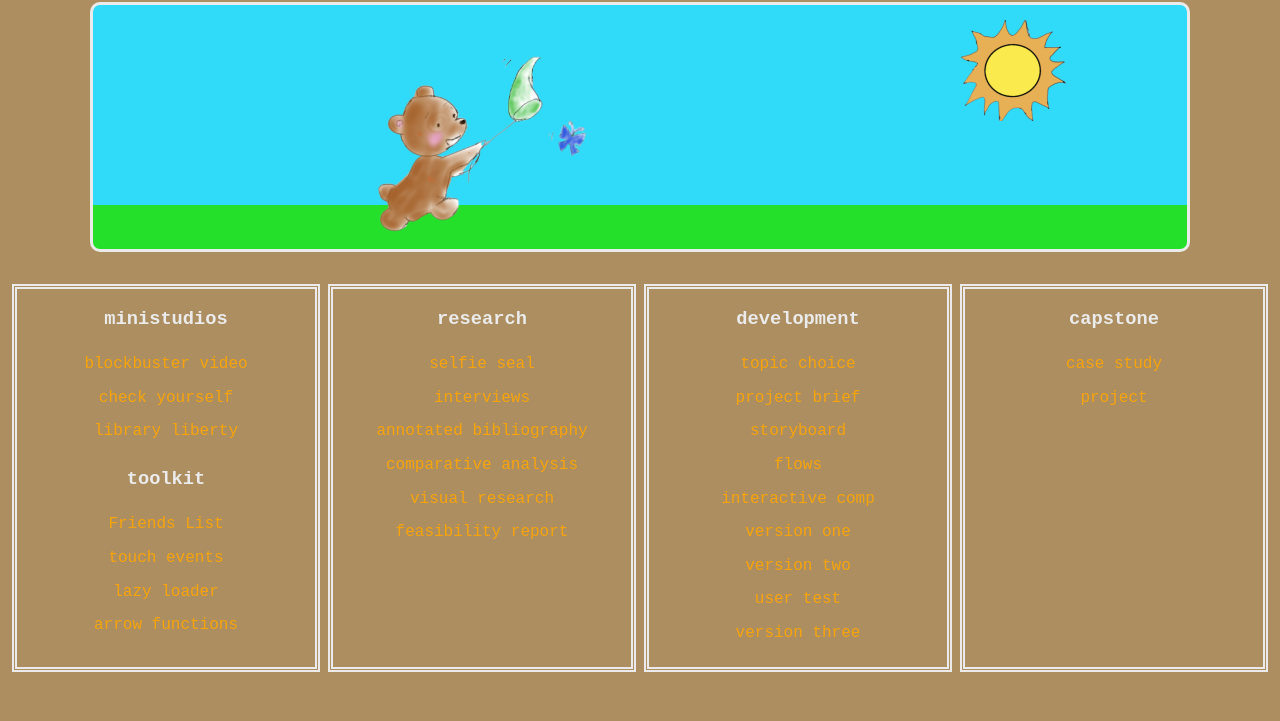
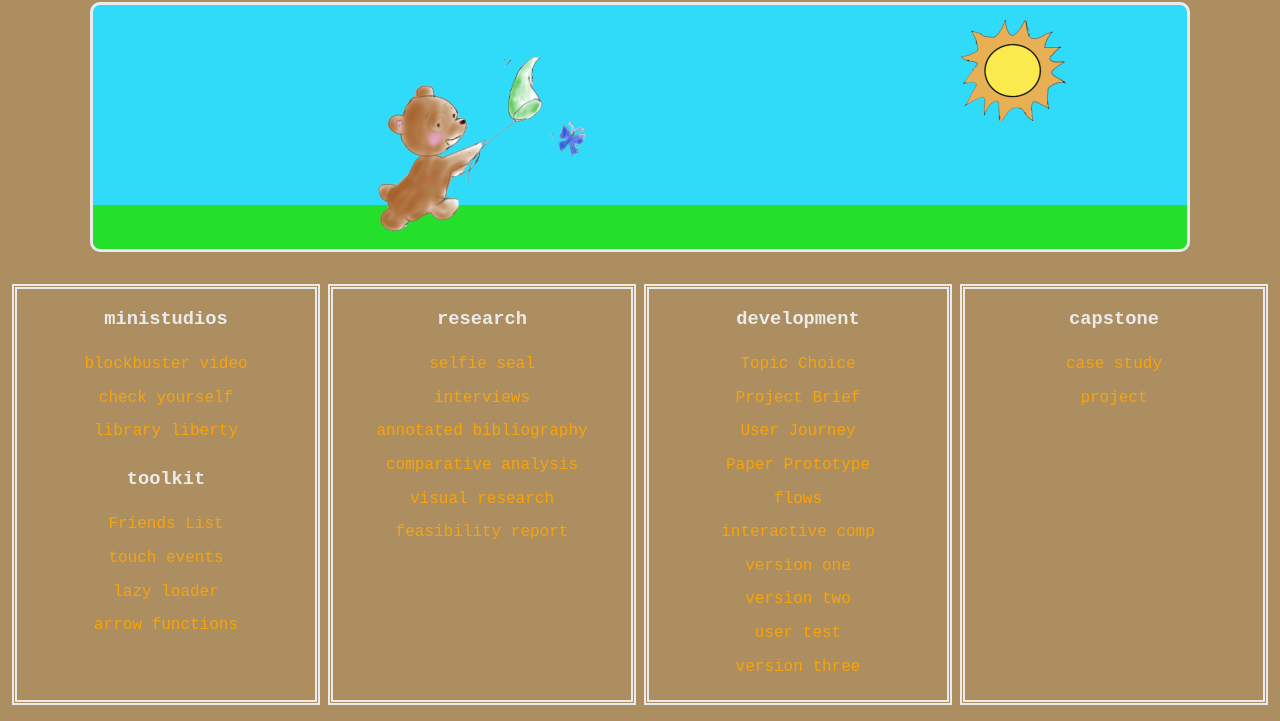
Before and after one commit to Shuainey/des157b, a plain HTML site: page index.html in a window 1280 px wide. Shown: the part 173-894 px from the top of the page. Before the commit the page ends 861 px from the top, so only its background shows below. Drawn offline with Linux system fonts and the light colour scheme; a web font is replaced by a local one.

Commit message:
Paper Prototype

```diff
--- a/index.html
+++ b/index.html
@@ -79,9 +79,10 @@
                 <h3>development</h3>
                 <nav>
                     <ul>
-                        <li><a href="capstone/development/proposal.html">topic choice</a></li>
-                        <li><a href="https://docs.google.com/document/d/1WNKvydAcQOKMuH5L9lyGY9gP_Am6zc2TUHcCSyLirrE/edit#heading=h.yrrzofj7i63">project brief</a></li>
-                        <li><a href="#">storyboard</a></li>
+                        <li><a href="capstone/development/proposal.html">Topic Choice</a></li>
+                        <li><a href="https://docs.google.com/document/d/1WNKvydAcQOKMuH5L9lyGY9gP_Am6zc2TUHcCSyLirrE/edit#heading=h.yrrzofj7i63">Project Brief</a></li>
+                        <li><a href="https://docs.google.com/document/d/1XUxkTLNtehvCouBkUt3io8FZmB7JGV6J2IEGig7aU3c/edit">User Journey</a></li>
+                        <li><a href="https://docs.google.com/document/d/1x0vOhS0HcQSw9pu6VhD0eZM628rxwTNgswVq6dPLv-M/edit">Paper Prototype</a></li>
                         <li><a href="#">flows</a></li>
                         <li><a href="#">interactive comp</a></li>
                         <li><a href="#">version one</a></li>
```
